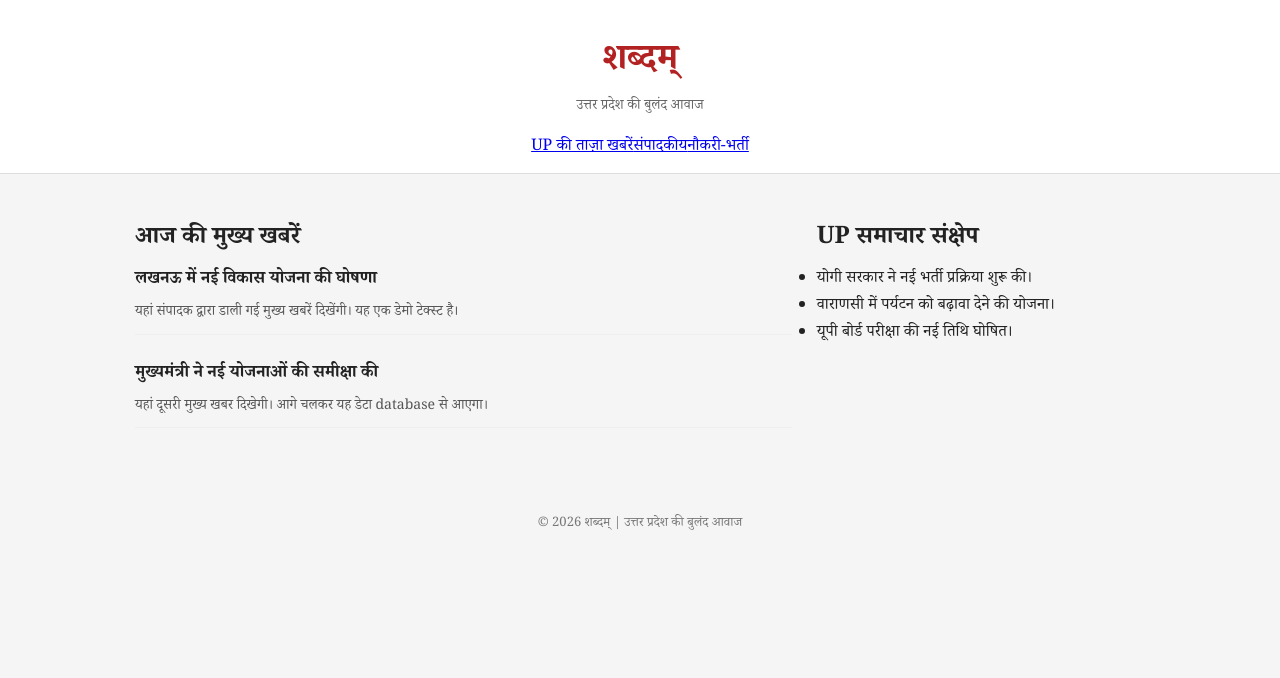
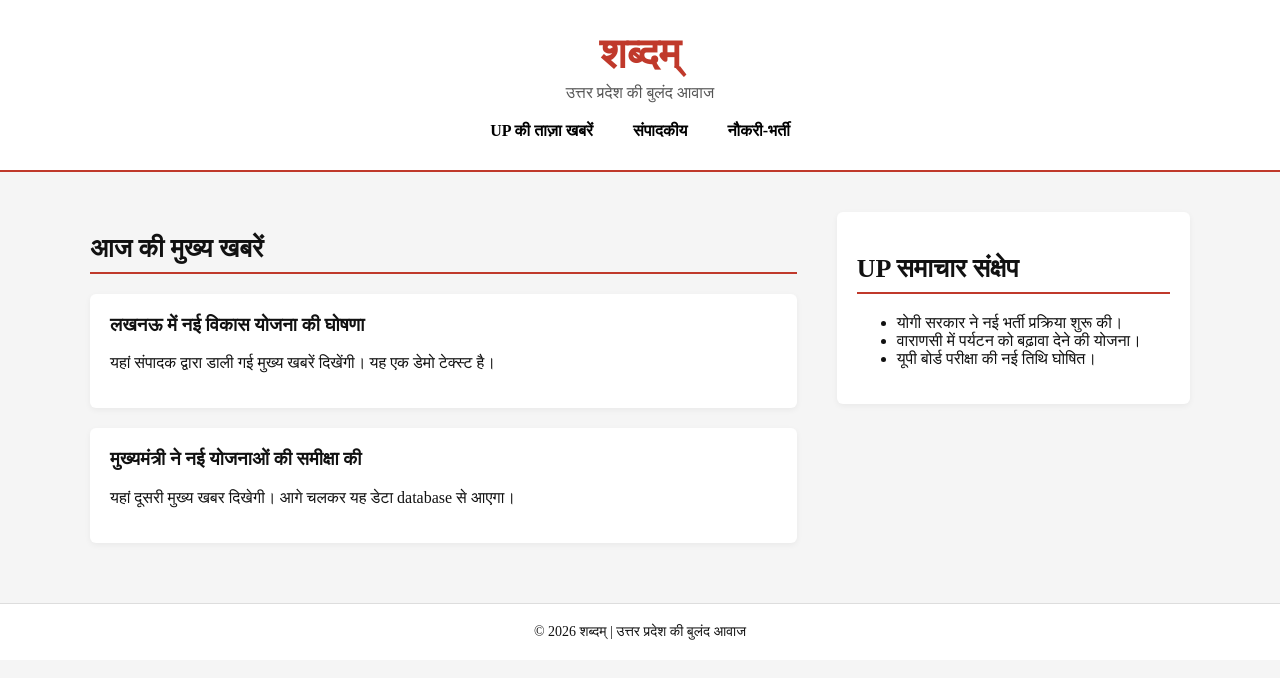
Before and after one commit to mbaitha4/shabadam-up, a Next.js app: page / in a window 1280 px wide. Shown: the top 678 px of the page. Built offline with nearby package versions, Linux system fonts and the light colour scheme.

Commit message:
Update globals.css

```diff
--- a/app/globals.css
+++ b/app/globals.css
@@ -1,158 +1,108 @@
-/* RESET */
-* {
+body {
   margin: 0;
-  padding: 0;
-  box-sizing: border-box;
-}
-
-body {
-  font-family: Georgia, "Noto Serif Devanagari", serif;
-  background-color: #f5f5f5;
-  color: #222;
-  line-height: 1.7;
+  font-family: serif;
+  background: #f5f5f5;
+  color: #111;
 }
 
 /* HEADER */
-header {
+.header {
   text-align: center;
-  padding: 25px 15px 15px 15px;
-  background: #ffffff;
-  border-bottom: 1px solid #ddd;
+  padding: 30px 20px;
+  background: white;
+  border-bottom: 2px solid #c0392b;
 }
 
-header h1 {
-  color: #b22222;
-  font-size: 36px;
+.logo {
+  color: #c0392b;
+  font-size: 42px;
+  margin: 0;
 }
 
-header p {
+.tagline {
   margin-top: 6px;
-  color: #666;
+  color: #555;
+}
+
+.nav {
+  margin-top: 20px;
+  display: flex;
+  justify-content: center;
+  gap: 40px;
+  font-weight: bold;
+}
+
+.nav a {
+  text-decoration: none;
+  color: black;
+}
+
+.nav a:hover {
+  color: #c0392b;
+}
+
+/* MAIN */
+.main-container {
+  max-width: 1100px;
+  margin: 40px auto;
+  padding: 0 20px;
+}
+
+/* GRID LAYOUT */
+.news-layout {
+  display: grid;
+  grid-template-columns: 2fr 1fr;
+  gap: 40px;
+}
+
+/* SECTIONS */
+.section-title {
+  font-size: 26px;
+  border-bottom: 2px solid #c0392b;
+  padding-bottom: 8px;
+  margin-bottom: 20px;
+}
+
+/* CARDS */
+.news-card {
+  background: white;
+  padding: 20px;
+  margin-bottom: 20px;
+  border-radius: 6px;
+  box-shadow: 0 2px 6px rgba(0,0,0,0.05);
+}
+
+.news-card h3 {
+  margin-top: 0;
+}
+
+/* SIDEBAR */
+.right-column {
+  background: white;
+  padding: 20px;
+  border-radius: 6px;
+  height: fit-content;
+  box-shadow: 0 2px 6px rgba(0,0,0,0.05);
+}
+
+/* FOOTER */
+.footer {
+  text-align: center;
+  padding: 20px;
+  margin-top: 40px;
+  background: white;
+  border-top: 1px solid #ddd;
   font-size: 14px;
 }
 
-/* NAVIGATION */
-.nav {
-  margin-top: 15px;
-}
-
-.nav-links {
-  display: flex;
-  justify-content: center;
-  gap: 25px;
-  font-weight: 600;
-  flex-wrap: wrap;
-}
-
-.nav-links a {
-  text-decoration: none;
-  color: #222;
-  transition: 0.2s ease;
-}
-
-.nav-links a:hover {
-  color: #b22222;
-}
-
-/* MAIN CONTAINER */
-.main-container {
-  max-width: 1050px;
-  margin: 20px auto;
-  padding: 20px;
-}
-
-/* GRID */
-.news-layout {
-  display: grid;
-  grid-template-columns: 2fr 1fr;
-  gap: 25px;
-}
-
-/* CONTENT BLOCK */
-.content-block {
-  background: #ffffff;
-  padding: 25px;
-  border-radius: 6px;
-}
-
-/* TITLES */
-.section-title {
-  font-size: 24px;
-  margin-bottom: 8px;
-}
-
-.section-line {
-  height: 2px;
-  background-color: #b22222;
-  margin-bottom: 18px;
-  width: 100%;
-}
-
-/* NEWS CARD */
-.news-card {
-  margin-bottom: 22px;
-  padding-bottom: 12px;
-  border-bottom: 1px solid #eee;
-}
-
-.news-card h3 {
-  font-size: 17px;
-  margin-bottom: 6px;
-}
-
-.news-card p {
-  color: #555;
-  font-size: 14px;
-}
-
-/* SIDEBAR */
-.sidebar ul {
-  list-style: disc;
-  padding-left: 18px;
-}
-
-.sidebar li {
-  margin-bottom: 10px;
-  font-size: 14px;
-}
-
-/* FOOTER */
-footer {
-  text-align: center;
-  margin-top: 25px;
-  padding: 15px 0;
-  font-size: 13px;
-  color: #777;
-}
-
-/* ======================= */
-/* MOBILE RESPONSIVE FIXES */
-/* ======================= */
-
+/* MOBILE RESPONSIVE */
 @media (max-width: 768px) {
-
-  header h1 {
-    font-size: 28px;
-  }
-
   .news-layout {
     grid-template-columns: 1fr;
   }
 
-  .content-block {
-    padding: 18px;
-  }
-
-  .section-title {
-    font-size: 20px;
-  }
-
-  .nav-links {
+  .nav {
     flex-direction: column;
-    gap: 12px;
-  }
-
-  footer {
-    padding: 12px 0;
+    gap: 10px;
   }
 }
```
